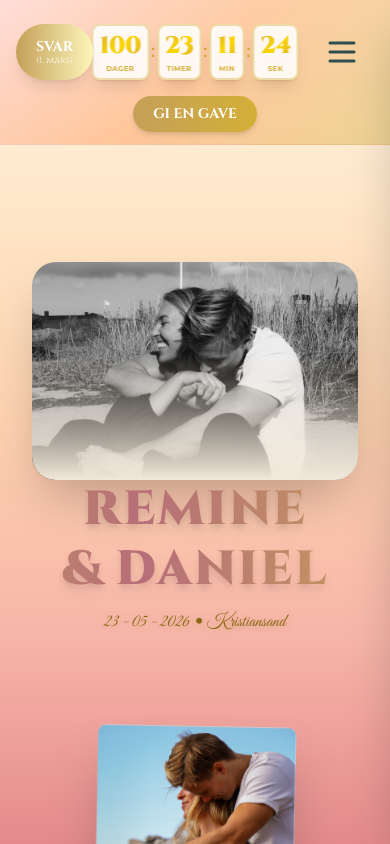
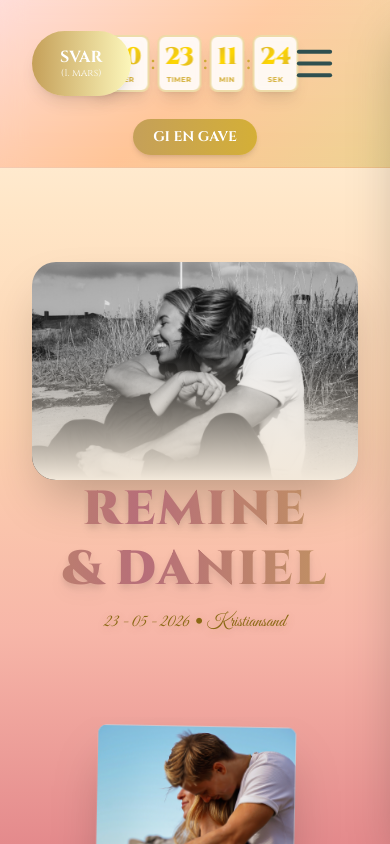
Before and after one commit to danielberling-db/bryllup-final, a React (Vite) app: page / in a window 390 px wide. Shown: the top 844 px of the page. Built offline with nearby package versions, Linux system fonts and the light colour scheme.

Commit message:
Vipps kopi-funksjon og header design

```diff
--- a/src/App.jsx
+++ b/src/App.jsx
@@ -130,16 +130,16 @@
           background: `linear-gradient(135deg, rgba(255, 182, 193, ${scrollY > 50 ? 0.85 : 0.4}), rgba(255, 140, 66, ${scrollY > 50 ? 0.85 : 0.4}), rgba(212, 175, 55, ${scrollY > 50 ? 0.85 : 0.4}))`
         }}>
            {/* Top Row: SVAR, Countdown, Menu */}
-           <div className="flex justify-between items-center w-full px-4 md:px-8 relative">
+           <div className="flex justify-between items-center w-full px-8 relative">
              <div className="flex-none z-10">
                <a
                  href="https://forms.gle/g58x6q98UHBacM6z7"
                  target="_blank"
                  rel="noopener noreferrer"
-                 className="bg-gradient-to-r from-antique-gold to-[#FCF6BA] text-white px-5 md:px-8 py-3.5 md:py-4 rounded-full font-semibold shadow-lg marshmallow-transform font-cinzel text-sm md:text-lg whitespace-nowrap flex flex-col items-center leading-tight"
+                 className="bg-gradient-to-r from-antique-gold to-[#FCF6BA] text-white px-7 md:px-8 py-4 md:py-4 rounded-full font-semibold shadow-lg marshmallow-transform font-cinzel text-base md:text-lg whitespace-nowrap flex flex-col items-center leading-tight"
                >
                  <span>SVAR</span>
-                 <span className="text-[9px] md:text-[11px] font-normal opacity-90">(1. mars)</span>
+                 <span className="text-[10px] md:text-[11px] font-normal opacity-90">(1. mars)</span>
                </a>
              </div>
 
@@ -179,10 +179,10 @@
              <div className="flex-none z-10">
                <button
                  onClick={() => setMenuOpen(!menuOpen)}
-                 className="p-3.5 md:p-5 text-deep-charcoal hover:text-antique-gold marshmallow-transform flex items-center justify-center"
+                 className="p-5 md:p-5 text-deep-charcoal hover:text-antique-gold marshmallow-transform flex items-center justify-center"
                  aria-label="Toggle menu"
                >
-                 {menuOpen ? <X size={36} className="md:w-16 md:h-16" /> : <Menu size={36} className="md:w-16 md:h-16" />}
+                 {menuOpen ? <X size={47} className="md:w-16 md:h-16" /> : <Menu size={47} className="md:w-16 md:h-16" />}
                </button>
              </div>
            </div>
--- a/src/components/GiftRegistry.jsx
+++ b/src/components/GiftRegistry.jsx
@@ -4,6 +4,7 @@
 const GiftRegistry = () => {
   const [copiedHome, setCopiedHome] = useState(false);
   const [copiedTravel, setCopiedTravel] = useState(false);
+  const [vippsCopied, setVippsCopied] = useState(false);
 
   const handleCopy = async (text, type) => {
     try {
@@ -17,6 +18,24 @@
       }
     } catch (err) {
       console.error('Failed to copy:', err);
+    }
+  };
+
+  const handleVippsClick = async () => {
+    try {
+      // Kopier telefonnummeret
+      await navigator.clipboard.writeText('+47 47 36 15 73');
+      setVippsCopied(true);
+
+      // Åpne Vipps-appen
+      window.location.href = 'vipps://';
+
+      // Reset melding etter 3 sekunder
+      setTimeout(() => setVippsCopied(false), 3000);
+    } catch (err) {
+      console.error('Failed to copy or open Vipps:', err);
+      // Fallback: prøv å åpne Vipps uansett
+      window.location.href = 'vipps://';
     }
   };
 
@@ -69,12 +88,16 @@
               <div className="space-y-3 mb-6">
                 {/* Vipps - Top */}
                 <button
-                  onClick={() => handlePaymentClick('vipps://v1/pay?number=4747361573')}
+                  onClick={handleVippsClick}
                   className="w-full bg-gradient-to-r from-[#FF5B8A] to-[#FF8C42] text-white px-6 py-3 rounded-full font-bold transition-all duration-300 hover:shadow-lg hover:scale-105 font-montserrat flex items-center justify-center gap-2"
                 >
                   <span>VIPPS</span>
                 </button>
-                <p className="text-xs text-gray-500 text-center">Best for beløp under 5 000 kr</p>
+                {vippsCopied ? (
+                  <p className="text-xs text-green-600 text-center font-semibold">Nummer kopiert! Åpner Vipps...</p>
+                ) : (
+                  <p className="text-xs text-gray-500 text-center">Best for beløp under 5 000 kr</p>
+                )}
 
                 {/* Bank Transfer - Middle */}
                 <div className="border-t border-gray-200 pt-3">
@@ -101,7 +124,7 @@
 
                 {/* PayPal */}
                 <button
-                  onClick={() => handlePaymentClick('https://www.paypal.me/DanielBerling')}
+                  onClick={() => handlePaymentClick('https://www.paypal.com/paypalme/DanielBerling')}
                   className="w-full bg-gradient-to-r from-[#0070BA] to-[#009CDE] text-white px-6 py-3 rounded-full font-bold transition-all duration-300 hover:shadow-lg hover:scale-105 font-montserrat"
                 >
                   PAYPAL
@@ -152,12 +175,16 @@
               <div className="space-y-3 mb-6">
                 {/* Vipps - Top */}
                 <button
-                  onClick={() => handlePaymentClick('vipps://v1/pay?number=4747361573')}
+                  onClick={handleVippsClick}
                   className="w-full bg-gradient-to-r from-[#FF5B8A] to-[#FF8C42] text-white px-6 py-3 rounded-full font-bold transition-all duration-300 hover:shadow-lg hover:scale-105 font-montserrat flex items-center justify-center gap-2"
                 >
                   <span>VIPPS</span>
                 </button>
-                <p className="text-xs text-gray-500 text-center">Best for beløp under 5 000 kr</p>
+                {vippsCopied ? (
+                  <p className="text-xs text-green-600 text-center font-semibold">Nummer kopiert! Åpner Vipps...</p>
+                ) : (
+                  <p className="text-xs text-gray-500 text-center">Best for beløp under 5 000 kr</p>
+                )}
 
                 {/* Bank Transfer - Middle */}
                 <div className="border-t border-gray-200 pt-3">
@@ -184,7 +211,7 @@
 
                 {/* PayPal */}
                 <button
-                  onClick={() => handlePaymentClick('https://www.paypal.me/DanielBerling')}
+                  onClick={() => handlePaymentClick('https://www.paypal.com/paypalme/DanielBerling')}
                   className="w-full bg-gradient-to-r from-[#0070BA] to-[#009CDE] text-white px-6 py-3 rounded-full font-bold transition-all duration-300 hover:shadow-lg hover:scale-105 font-montserrat"
                 >
                   PAYPAL
```
